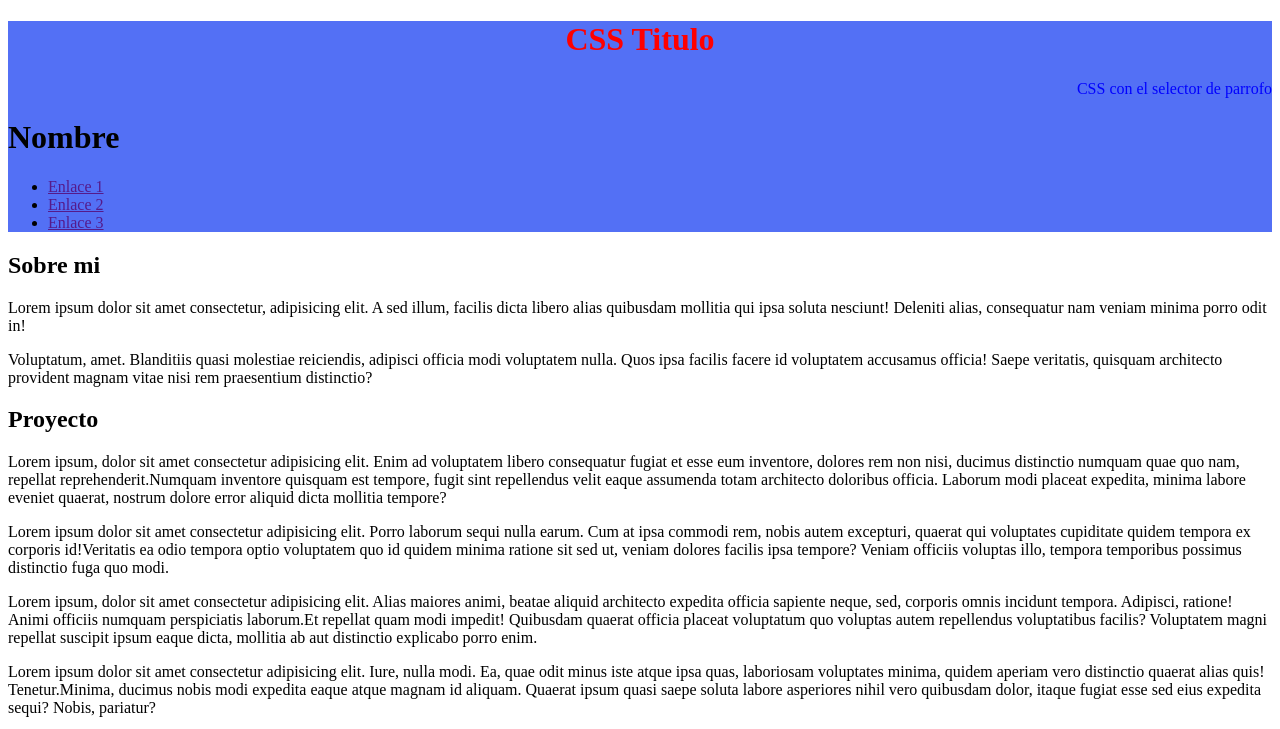
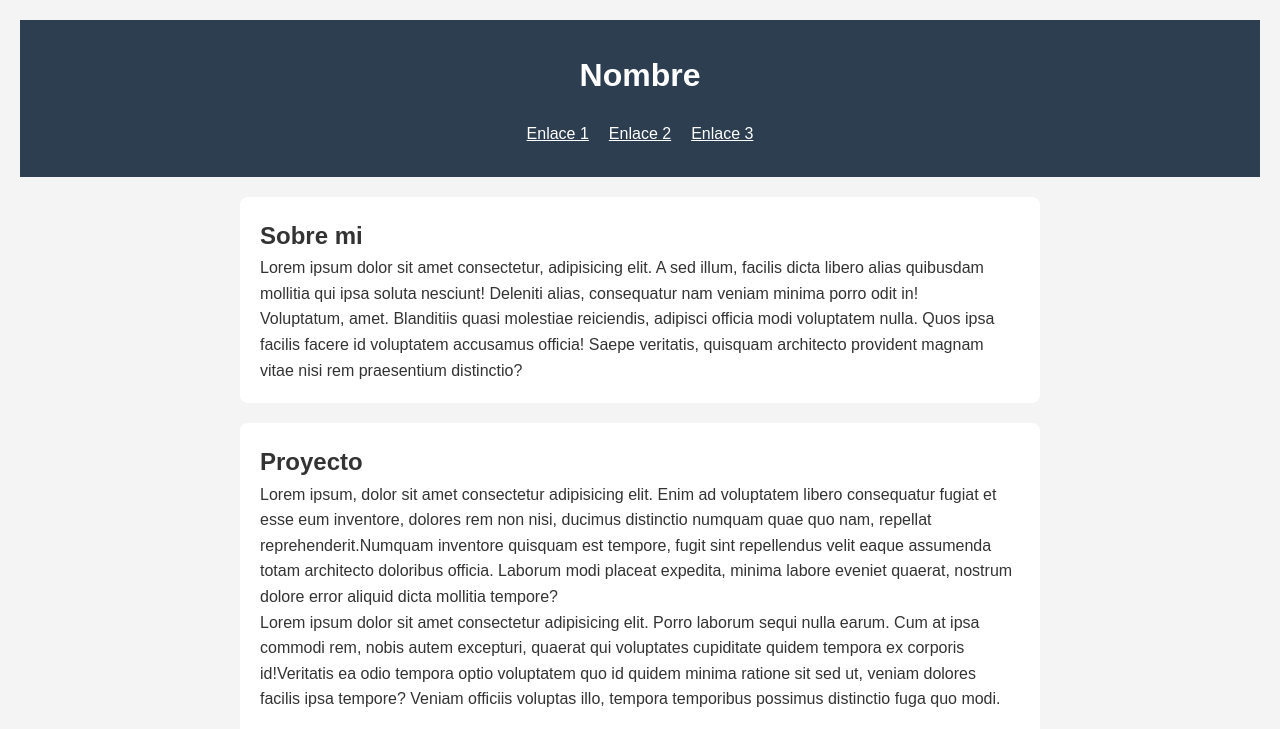
Before and after one commit to JosemariaNA/html, a plain HTML site: page index.html in a window 1280 px wide. Shown: the top 729 px of the page. Drawn offline with Linux system fonts and the light colour scheme.

Commit message:
Estilo ya agregado

```diff
--- a/estilo.css
+++ b/estilo.css
@@ -1,3 +1,62 @@
+* {
+    box-sizing: border-box;
+    margin: 0;
+    padding: 0;
+}
+
+
+body{
+    font-family: Arial, sans-serif;
+    line-height: 1.6;
+    background-color: #f4f4f4;
+    color: #333;
+    padding: 20px;
+}
+
 header{
-    background-color: #5370F5;
+    background-color: #2c3e50;
+    color: #fff;
+    padding: 30px 20px;
+    text-align: center;
 }
+
+nav ul{
+    list-style: none;
+    margin-top: 20px;
+    display: flex;
+    justify-content: center;
+    gap: 20px;
+}
+
+nav a:hover{
+    color:#1abc9c;
+}
+
+a{
+    color: #fff;
+}
+
+a:hover{
+    text-decoration: underline;
+}
+
+section{
+    background-color: #fff;
+    margin: 20px auto;
+    padding: 20px;
+    max-width: 800px;
+    border-radius: 8px;
+    box-shadow: 0 2px 5px rgba(0,0,0,0,1);
+}
+
+article{
+    margin-bottom: 20px;
+}
+
+footer{
+    text-align: center;
+    padding: 15px;
+    background-color: #2c3e50;
+    color: #fff;
+    margin-top: 40px;
+}
--- a/index.html
+++ b/index.html
@@ -6,12 +6,10 @@
     <title>Ejemplo</title>
     <link rel="stylesheet" href="estilo.css">
 </head>
+
 <body>
 
     <header>
-    <h1 style="color:red; text-align: center;"> CSS Titulo </h1>
-    <p style="color:blue; text-align: right;"> CSS con el selector de parrofo </p>
-
         <h1>Nombre</h1>
         <nav>
             <ul>
```
